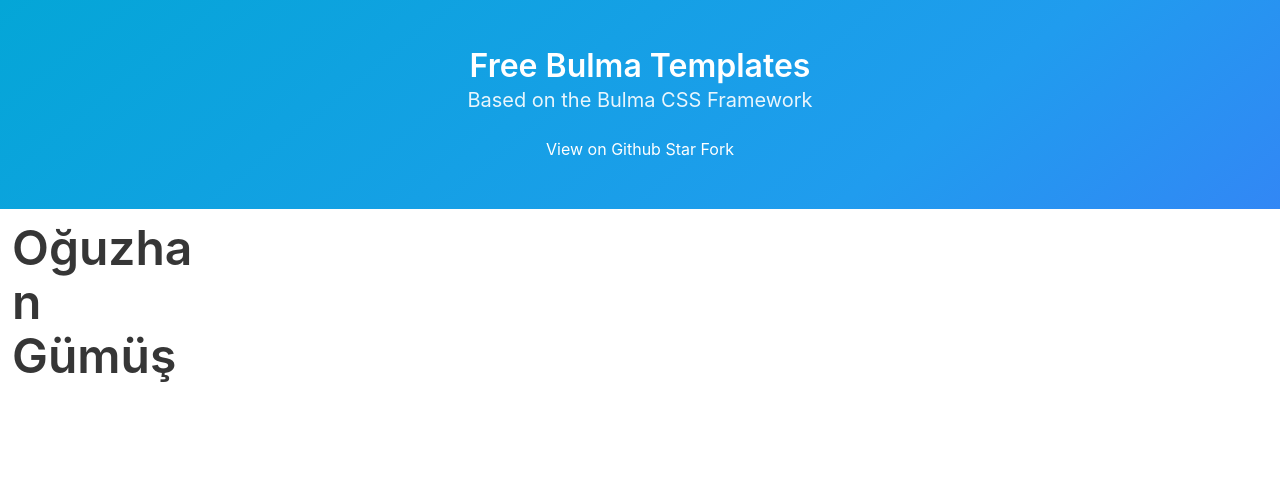
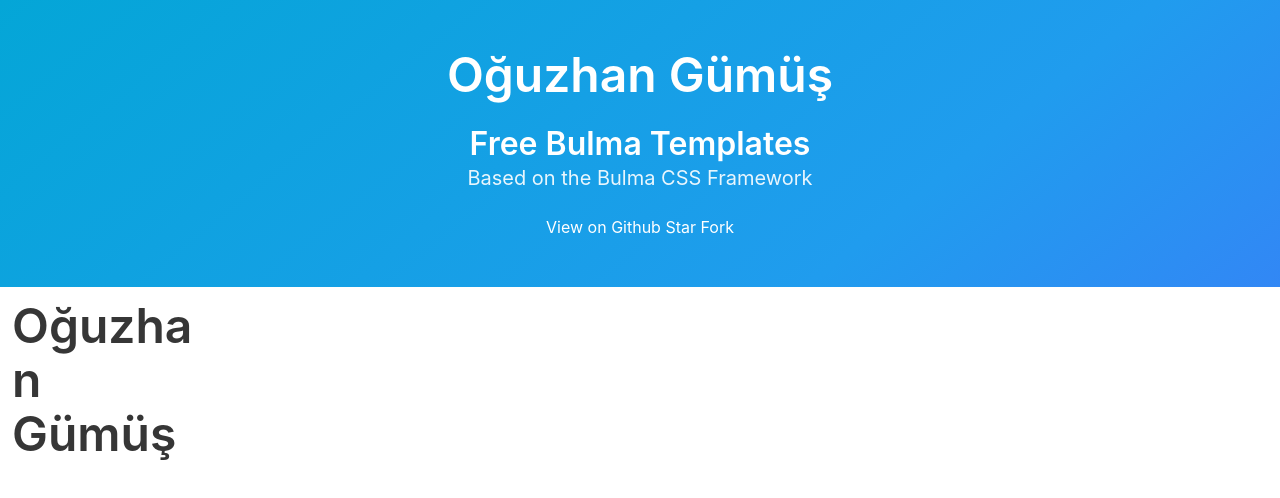
Before and after one commit to prensmiskin/oguzhangumus.com, a website: page index.html in a window 1280 px wide. Drawn offline with Linux system fonts and the light colour scheme.

Commit message:
Update index.html

```diff
--- a/index.html
+++ b/index.html
@@ -12,6 +12,8 @@
     <section class="hero is-info is-bold">
       <div class="hero-body">
         <div class="container has-text-centered">
+             <h1 class="title is-1">Oğuzhan Gümüş</h1>
+
           <h1 class="title">
             Free Bulma Templates
           </h1>
```
